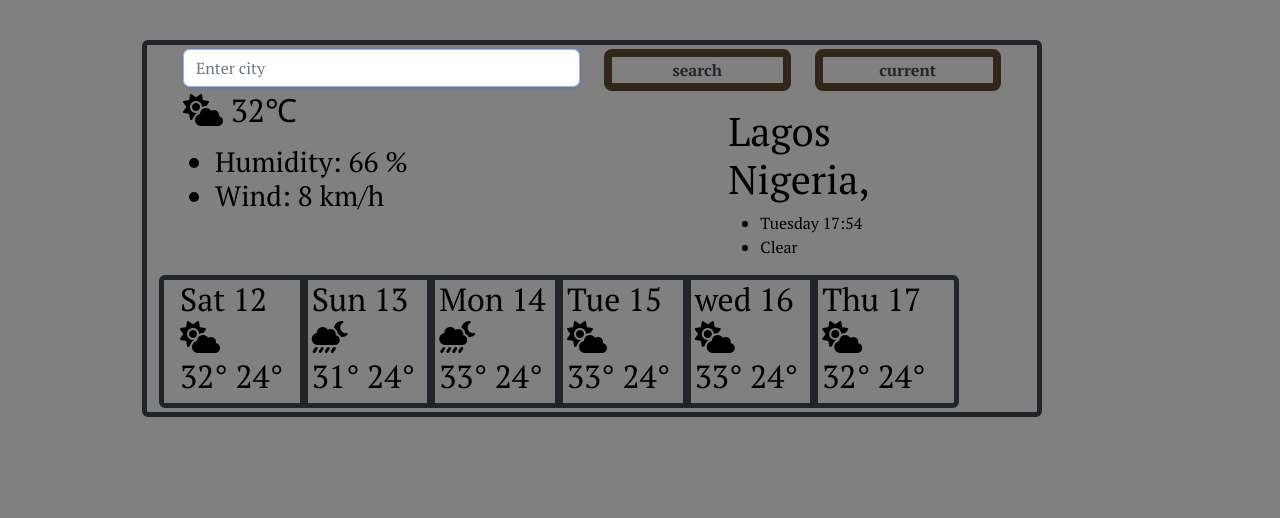
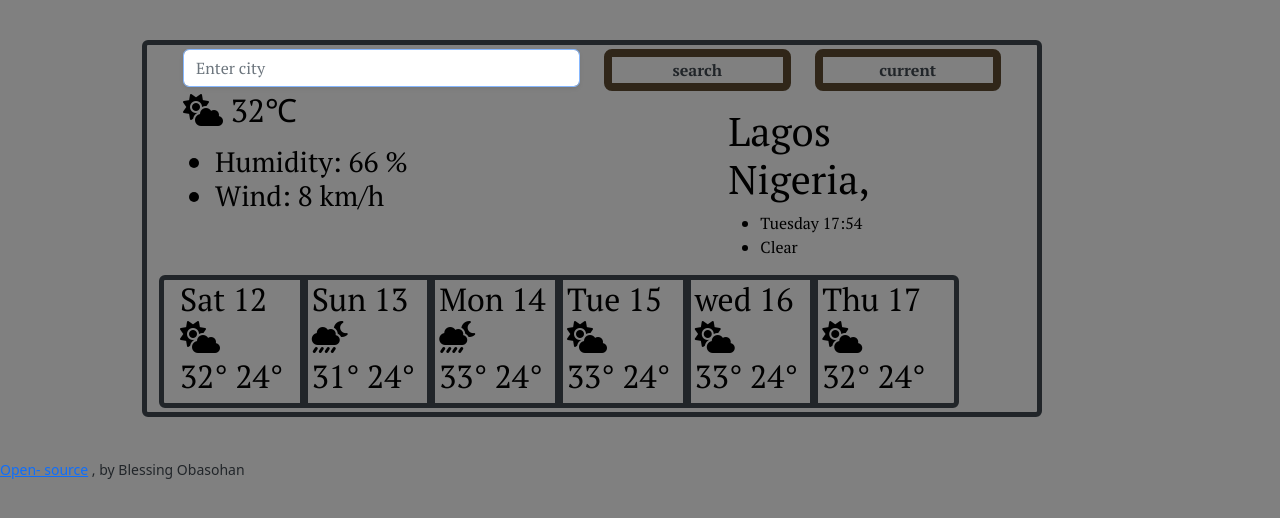
Before and after one commit to OsasTheCoder/weatherAPI, a plain HTML site: page index.html in a window 1280 px wide. Drawn offline with nearby package versions, Linux system fonts and the light colour scheme; no server answers.

Commit message:
initial push

```diff
--- a/index.html
+++ b/index.html
@@ -118,7 +118,12 @@
               </div>
              </div>
     </div>
- </div>
+    <SMall>
+      <a href="https://github.com/Osasbaby/weatherAPI.git" target="_blank">Open-
+        source</a>
+      , by Blessing Obasohan
+    </SMall>
+  </div>
  <script src="src/script.js"></script>
 </body>
 </html>
--- a/style.css
+++ b/style.css
@@ -24,6 +24,7 @@ body {
     background-color: gray;
     font-weight: bold;
 
-
-
 }
+small {
+    text-align: center;
+}
```
